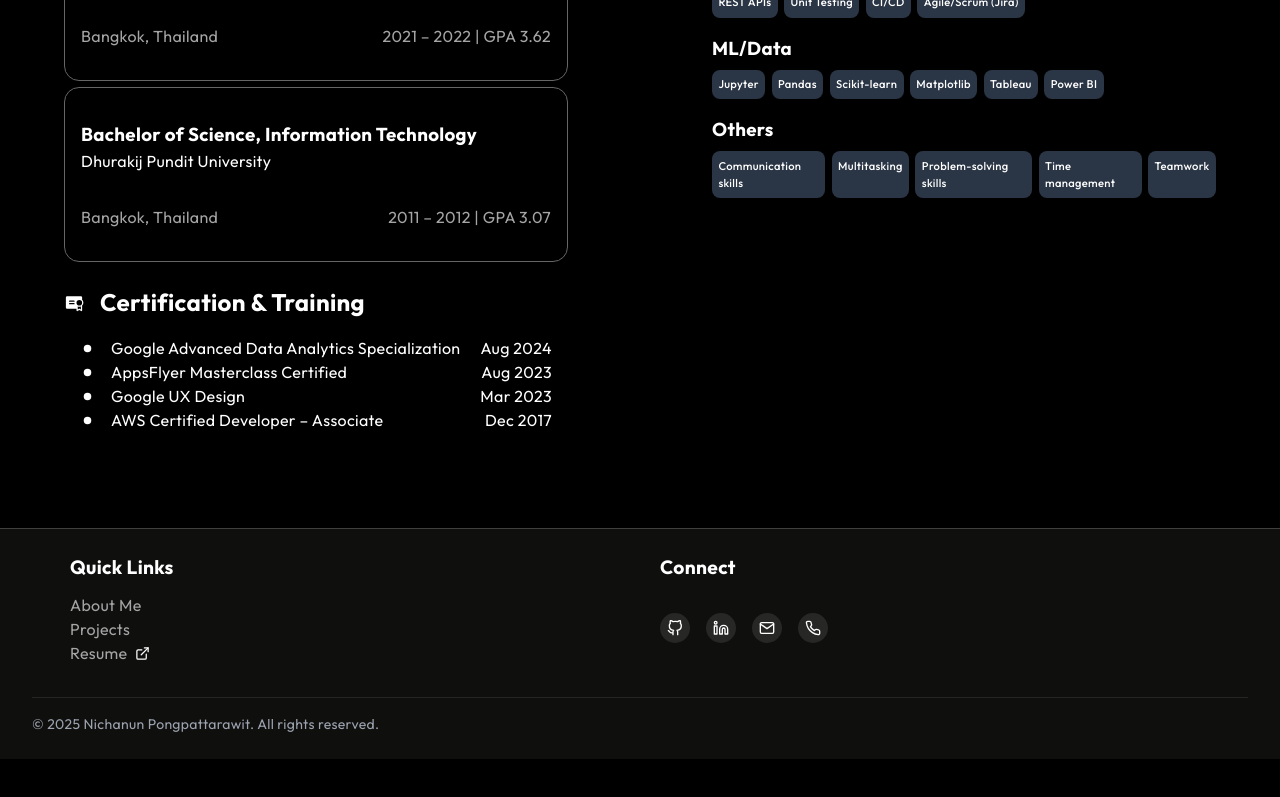
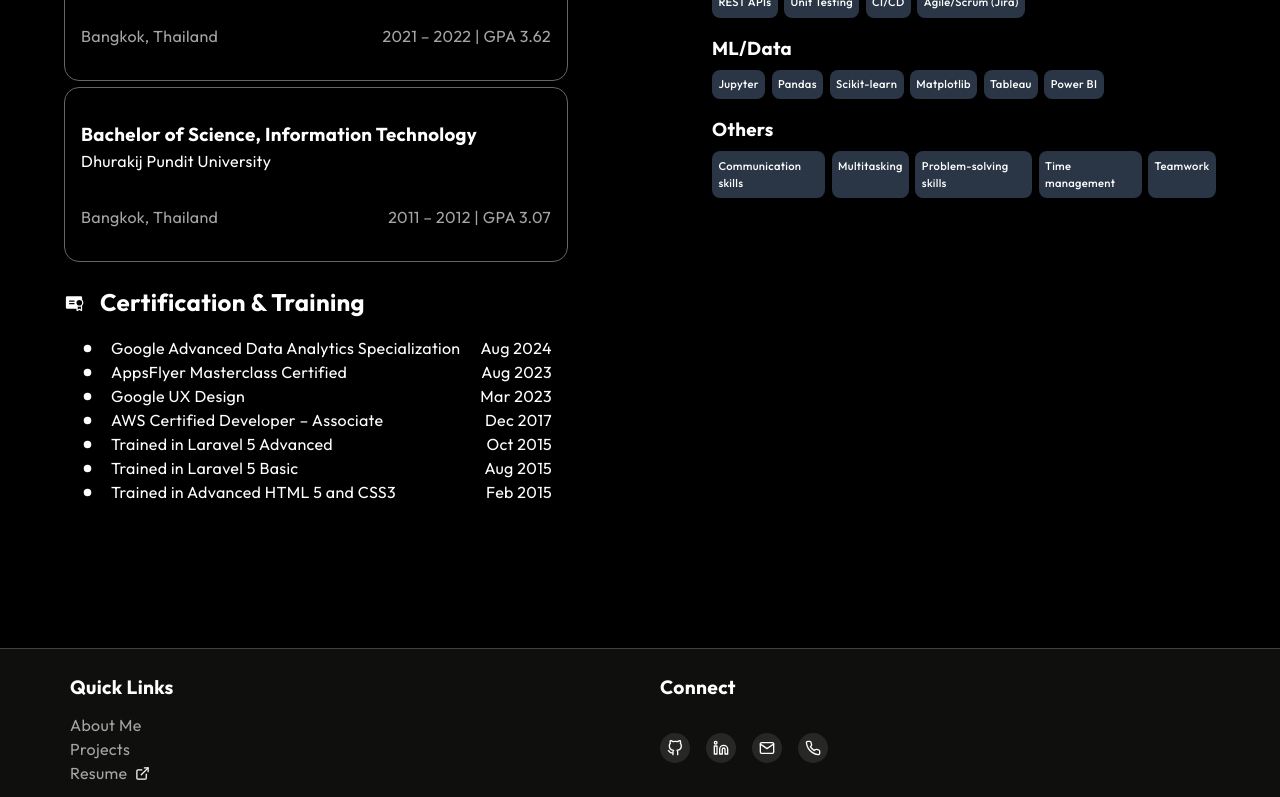
Before and after one commit to nichanunpong/nichanun-portfolio, a React (Vite) app: page /about in a window 1280 px wide. Shown: the part 1206-2003 px from the top of the page. Before the commit the page ends 1965 px from the top, so only its background shows below. Built offline with nearby package versions, Linux system fonts and the light colour scheme; the HTML template or start-up script is replaced by a standard one.

Commit message:
add certificates

```diff
--- a/src/components/AboutContentStyle.css
+++ b/src/components/AboutContentStyle.css
@@ -5,6 +5,7 @@
   gap: 1rem;
   padding-top: 2rem;
   padding-bottom: 2rem;
+  margin-bottom: 3em;
 }
 .about .left,
 .about .right {
--- a/src/components/FormStyle.css
+++ b/src/components/FormStyle.css
@@ -3,6 +3,7 @@
   grid-template-columns: repeat(2, 1fr);
   gap: 2rem;
   padding: 2rem;
+  margin-bottom: 5em;
 }
 .contact-form-card {
   padding: 2rem;
@@ -47,7 +48,7 @@ form textarea {
   color: #f4f4f4;
 }
 
-@media screen and (max-width: 650px) {
+@media screen and (max-width: 840px) {
   form {
     padding: 30px;
   }
--- a/src/components/WorkCardStyle.css
+++ b/src/components/WorkCardStyle.css
@@ -9,6 +9,7 @@
   grid-template-columns: repeat(3, 1fr);
   grid-gap: 40px;
   padding-bottom: 5rem;
+  margin-bottom: 5em;
 }
 .project-card {
   background: #1a1919;
--- a/src/data/certificateData.js
+++ b/src/data/certificateData.js
@@ -1,6 +1,9 @@
 export const certificates = [
-  { name: "Google Advanced Data Analytics Specialization", year: "Aug 2024" },
-  { name: "AppsFlyer Masterclass Certified", year: "Aug 2023" },
-  { name: "Google UX Design", year: "Mar 2023" },
-  { name: "AWS Certified Developer – Associate", year: "Dec 2017" },
+  { name: 'Google Advanced Data Analytics Specialization', year: 'Aug 2024' },
+  { name: 'AppsFlyer Masterclass Certified', year: 'Aug 2023' },
+  { name: 'Google UX Design', year: 'Mar 2023' },
+  { name: 'AWS Certified Developer – Associate', year: 'Dec 2017' },
+  { name: 'Trained in Laravel 5 Advanced', year: 'Oct 2015' },
+  { name: 'Trained in Laravel 5 Basic', year: 'Aug 2015' },
+  { name: 'Trained in Advanced HTML 5 and CSS3', year: 'Feb 2015' },
 ];
```
